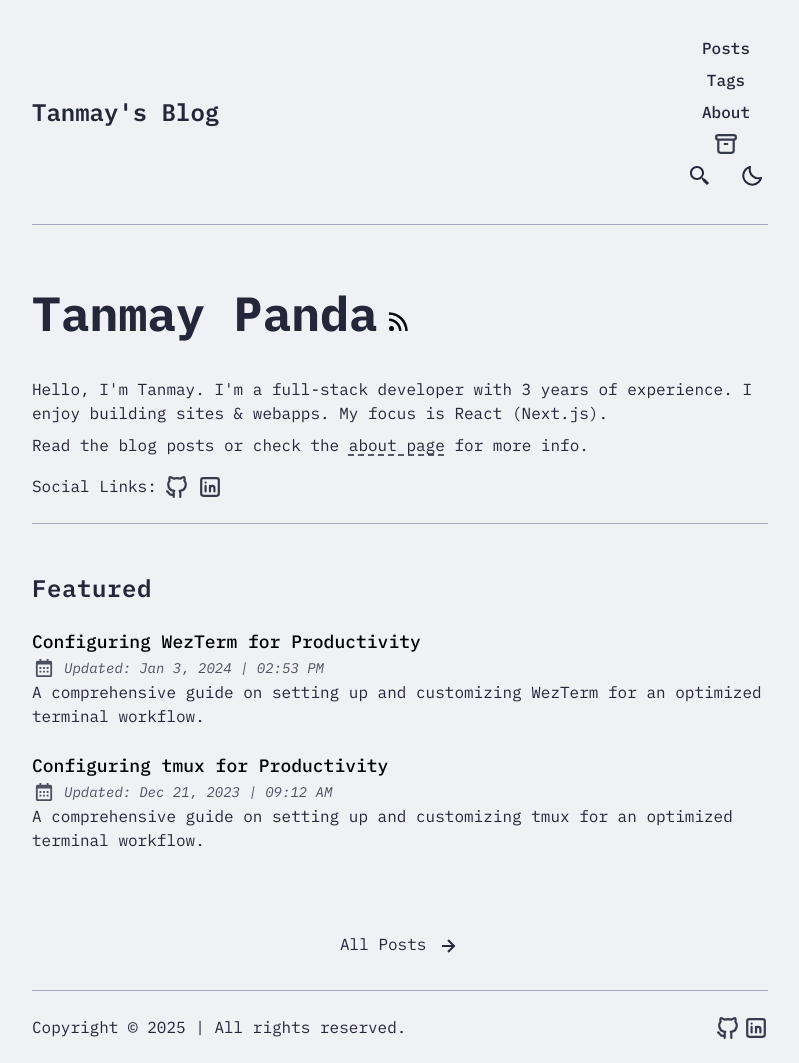
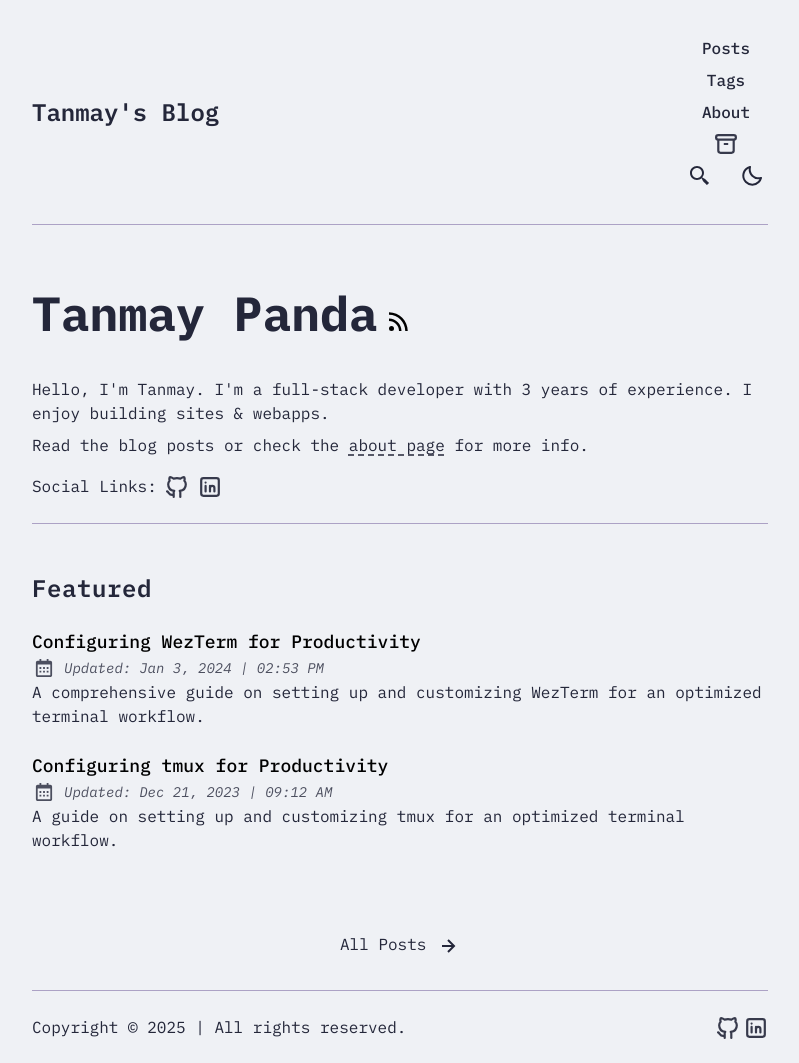
Before and after one commit to tanmaypanda-14/blog, an Astro site: page / in a window 1280 px wide. Shown: the whole page, without its empty margins (240-1039 px from the left). Built offline with nearby package versions, Linux system fonts and the light colour scheme; Astro itself is replaced by a stand-in of ours; some packages are replaced by stand-ins of ours.

Commit message:
refine tmux productivity guide description; update homepage introduction

```diff
--- a/src/content/blog/configure-tmux-for-productivity.md
+++ b/src/content/blog/configure-tmux-for-productivity.md
@@ -12,7 +12,7 @@ tags:
   - terminal
   - configuration
 description:
-  A comprehensive guide on setting up and customizing tmux for an optimized terminal
+  A guide on setting up and customizing tmux for an optimized terminal
   workflow.
 ---
 
--- a/src/pages/index.astro
+++ b/src/pages/index.astro
@@ -43,8 +43,7 @@ const socialCount = SOCIALS.filter(social => social.active).length;
 
       <p>
         Hello, I'm Tanmay. I'm a full-stack developer with 3 years of
-        experience. I enjoy building sites & webapps. My focus is React
-        (Next.js).
+        experience. I enjoy building sites & webapps.
       </p>
       <p>
         Read the blog posts or check the
```
Also changed, not shown: public/android-chrome-512x512.png (added).
